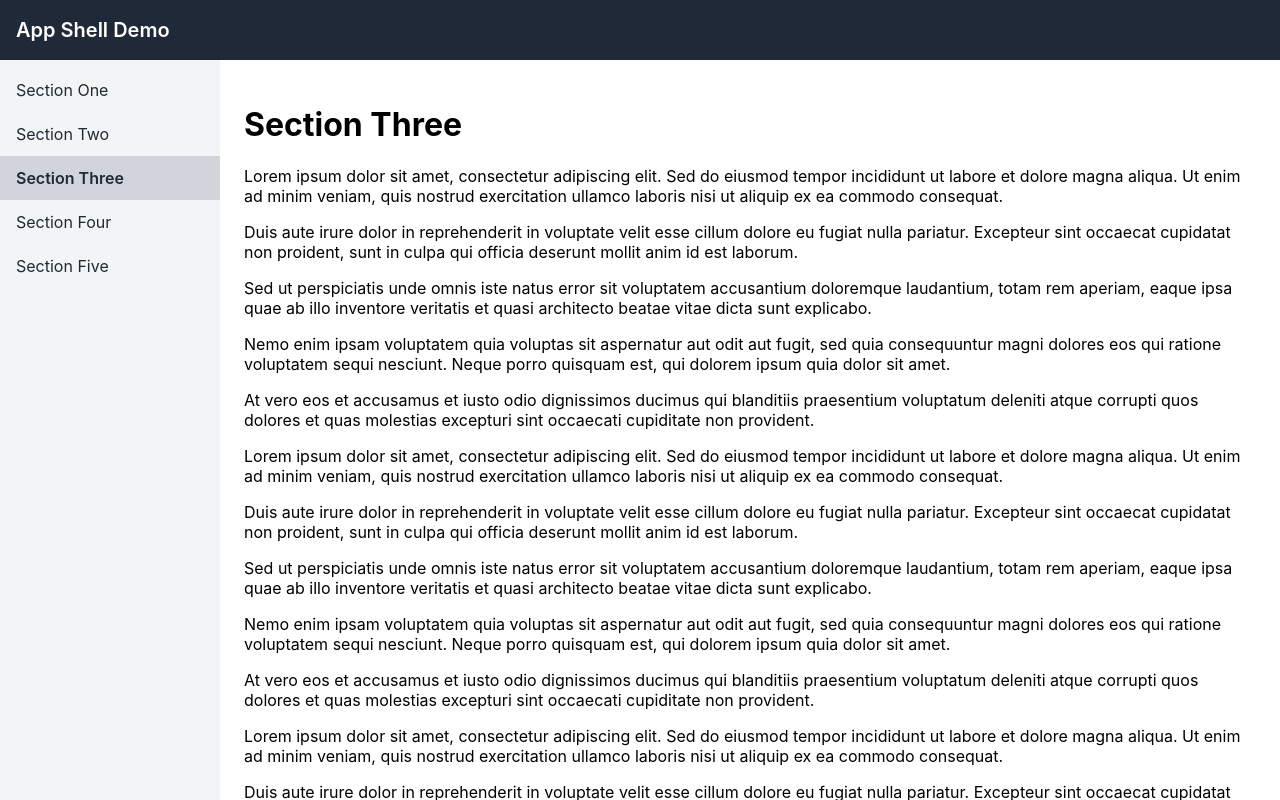
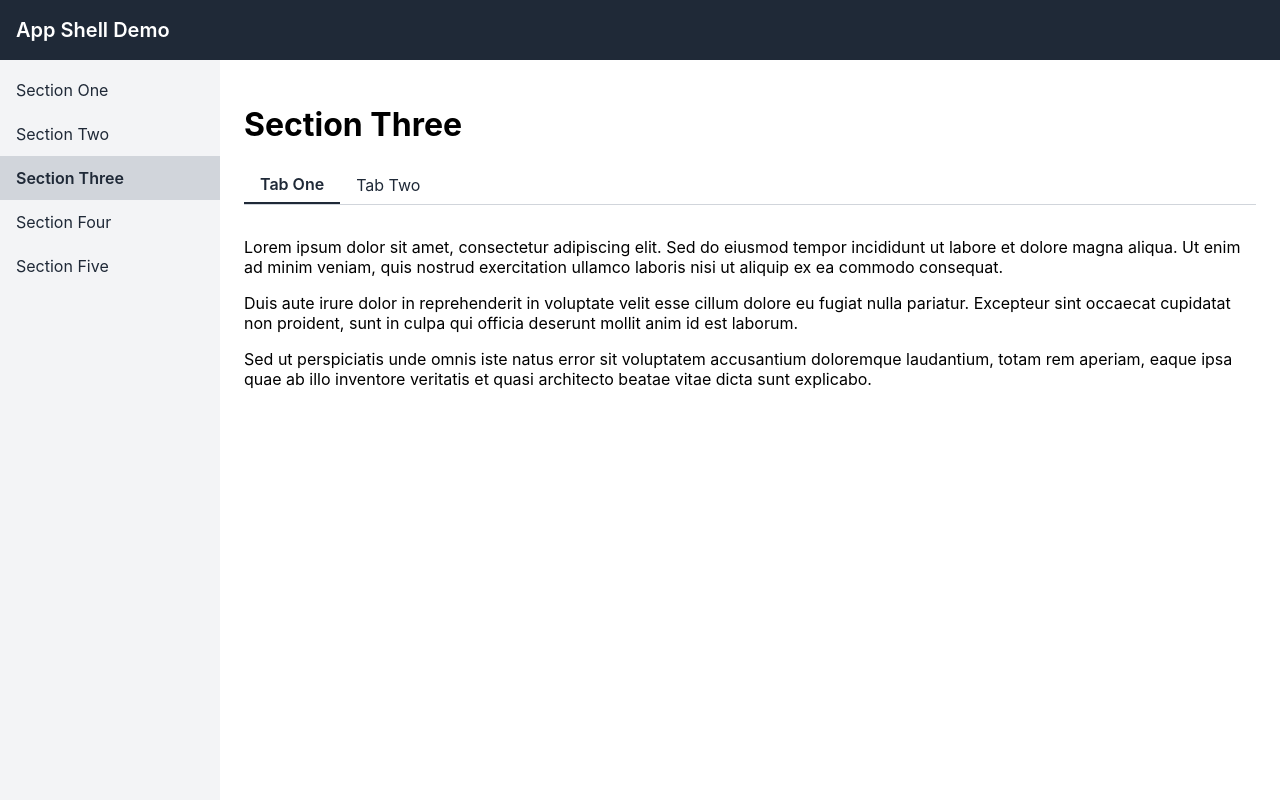
Before and after one commit to JoelBrown1/select_options, a React (Create React App) app: page /section-three in a window 1280 px wide. Built offline with nearby package versions, Linux system fonts and the light colour scheme.

Commit message:
Wire Tabs component into Section Three

```diff
--- a/src/components/pages/SectionThree.js
+++ b/src/components/pages/SectionThree.js
@@ -1,29 +1,32 @@
 import React from 'react';
+import Tabs from '../Tabs/Tabs';
+
+const TAB_ONE_CONTENT = (
+  <>
+    <p>Lorem ipsum dolor sit amet, consectetur adipiscing elit. Sed do eiusmod tempor incididunt ut labore et dolore magna aliqua. Ut enim ad minim veniam, quis nostrud exercitation ullamco laboris nisi ut aliquip ex ea commodo consequat.</p>
+    <p>Duis aute irure dolor in reprehenderit in voluptate velit esse cillum dolore eu fugiat nulla pariatur. Excepteur sint occaecat cupidatat non proident, sunt in culpa qui officia deserunt mollit anim id est laborum.</p>
+    <p>Sed ut perspiciatis unde omnis iste natus error sit voluptatem accusantium doloremque laudantium, totam rem aperiam, eaque ipsa quae ab illo inventore veritatis et quasi architecto beatae vitae dicta sunt explicabo.</p>
+  </>
+);
+
+const TAB_TWO_CONTENT = (
+  <>
+    <p>Nemo enim ipsam voluptatem quia voluptas sit aspernatur aut odit aut fugit, sed quia consequuntur magni dolores eos qui ratione voluptatem sequi nesciunt. Neque porro quisquam est, qui dolorem ipsum quia dolor sit amet.</p>
+    <p>At vero eos et accusamus et iusto odio dignissimos ducimus qui blanditiis praesentium voluptatum deleniti atque corrupti quos dolores et quas molestias excepturi sint occaecati cupiditate non provident.</p>
+    <p>Similique sunt in culpa qui officia deserunt mollitia animi, id est laborum et dolorum fuga. Et harum quidem rerum facilis est et expedita distinctio.</p>
+  </>
+);
 
 function SectionThree() {
   return (
     <div>
       <h1>Section Three</h1>
-      <p>Lorem ipsum dolor sit amet, consectetur adipiscing elit. Sed do eiusmod tempor incididunt ut labore et dolore magna aliqua. Ut enim ad minim veniam, quis nostrud exercitation ullamco laboris nisi ut aliquip ex ea commodo consequat.</p>
-      <p>Duis aute irure dolor in reprehenderit in voluptate velit esse cillum dolore eu fugiat nulla pariatur. Excepteur sint occaecat cupidatat non proident, sunt in culpa qui officia deserunt mollit anim id est laborum.</p>
-      <p>Sed ut perspiciatis unde omnis iste natus error sit voluptatem accusantium doloremque laudantium, totam rem aperiam, eaque ipsa quae ab illo inventore veritatis et quasi architecto beatae vitae dicta sunt explicabo.</p>
-      <p>Nemo enim ipsam voluptatem quia voluptas sit aspernatur aut odit aut fugit, sed quia consequuntur magni dolores eos qui ratione voluptatem sequi nesciunt. Neque porro quisquam est, qui dolorem ipsum quia dolor sit amet.</p>
-      <p>At vero eos et accusamus et iusto odio dignissimos ducimus qui blanditiis praesentium voluptatum deleniti atque corrupti quos dolores et quas molestias excepturi sint occaecati cupiditate non provident.</p>
-      <p>Lorem ipsum dolor sit amet, consectetur adipiscing elit. Sed do eiusmod tempor incididunt ut labore et dolore magna aliqua. Ut enim ad minim veniam, quis nostrud exercitation ullamco laboris nisi ut aliquip ex ea commodo consequat.</p>
-      <p>Duis aute irure dolor in reprehenderit in voluptate velit esse cillum dolore eu fugiat nulla pariatur. Excepteur sint occaecat cupidatat non proident, sunt in culpa qui officia deserunt mollit anim id est laborum.</p>
-      <p>Sed ut perspiciatis unde omnis iste natus error sit voluptatem accusantium doloremque laudantium, totam rem aperiam, eaque ipsa quae ab illo inventore veritatis et quasi architecto beatae vitae dicta sunt explicabo.</p>
-      <p>Nemo enim ipsam voluptatem quia voluptas sit aspernatur aut odit aut fugit, sed quia consequuntur magni dolores eos qui ratione voluptatem sequi nesciunt. Neque porro quisquam est, qui dolorem ipsum quia dolor sit amet.</p>
-      <p>At vero eos et accusamus et iusto odio dignissimos ducimus qui blanditiis praesentium voluptatum deleniti atque corrupti quos dolores et quas molestias excepturi sint occaecati cupiditate non provident.</p>
-      <p>Lorem ipsum dolor sit amet, consectetur adipiscing elit. Sed do eiusmod tempor incididunt ut labore et dolore magna aliqua. Ut enim ad minim veniam, quis nostrud exercitation ullamco laboris nisi ut aliquip ex ea commodo consequat.</p>
-      <p>Duis aute irure dolor in reprehenderit in voluptate velit esse cillum dolore eu fugiat nulla pariatur. Excepteur sint occaecat cupidatat non proident, sunt in culpa qui officia deserunt mollit anim id est laborum.</p>
-      <p>Sed ut perspiciatis unde omnis iste natus error sit voluptatem accusantium doloremque laudantium, totam rem aperiam, eaque ipsa quae ab illo inventore veritatis et quasi architecto beatae vitae dicta sunt explicabo.</p>
-      <p>Nemo enim ipsam voluptatem quia voluptas sit aspernatur aut odit aut fugit, sed quia consequuntur magni dolores eos qui ratione voluptatem sequi nesciunt. Neque porro quisquam est, qui dolorem ipsum quia dolor sit amet.</p>
-      <p>At vero eos et accusamus et iusto odio dignissimos ducimus qui blanditiis praesentium voluptatum deleniti atque corrupti quos dolores et quas molestias excepturi sint occaecati cupiditate non provident.</p>
-      <p>Lorem ipsum dolor sit amet, consectetur adipiscing elit. Sed do eiusmod tempor incididunt ut labore et dolore magna aliqua. Ut enim ad minim veniam, quis nostrud exercitation ullamco laboris nisi ut aliquip ex ea commodo consequat.</p>
-      <p>Duis aute irure dolor in reprehenderit in voluptate velit esse cillum dolore eu fugiat nulla pariatur. Excepteur sint occaecat cupidatat non proident, sunt in culpa qui officia deserunt mollit anim id est laborum.</p>
-      <p>Sed ut perspiciatis unde omnis iste natus error sit voluptatem accusantium doloremque laudantium, totam rem aperiam, eaque ipsa quae ab illo inventore veritatis et quasi architecto beatae vitae dicta sunt explicabo.</p>
-      <p>Nemo enim ipsam voluptatem quia voluptas sit aspernatur aut odit aut fugit, sed quia consequuntur magni dolores eos qui ratione voluptatem sequi nesciunt. Neque porro quisquam est, qui dolorem ipsum quia dolor sit amet.</p>
-      <p>At vero eos et accusamus et iusto odio dignissimos ducimus qui blanditiis praesentium voluptatum deleniti atque corrupti quos dolores et quas molestias excepturi sint occaecati cupiditate non provident.</p>
+      <Tabs
+        tabs={[
+          { label: 'Tab One', content: TAB_ONE_CONTENT },
+          { label: 'Tab Two', content: TAB_TWO_CONTENT },
+        ]}
+      />
     </div>
   );
 }
```
